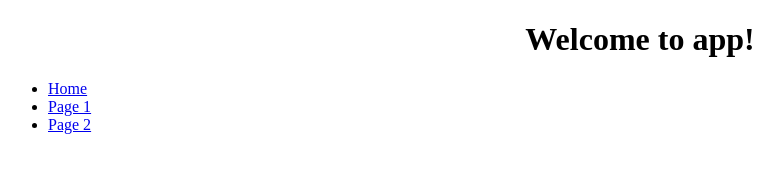
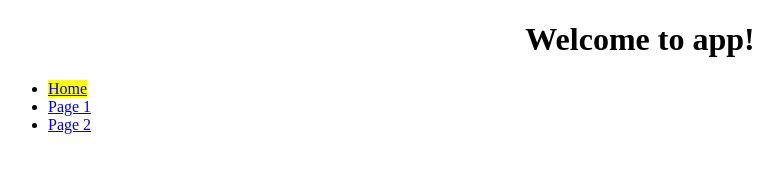
Before and after one commit to coolrare/DCT_106040, an Angular app: page / in a window 1280 px wide. Shown: the top 184 px of the page, without its empty margins (0-783 px from the left). Built offline with nearby package versions, Linux system fonts and the light colour scheme.

Commit message:
04 練習設定 routerLinkActive 與 [routerLinkActiveOptions]="{ exact: true }" 套用路由樣式

```diff
--- a/src/app/app.component.css
+++ b/src/app/app.component.css
@@ -0,0 +1,3 @@
+.active {
+  background-color: yellow;
+}
--- a/src/app/app.component.html
+++ b/src/app/app.component.html
@@ -6,9 +6,10 @@
 </div>
 
 <ul>
-  <li><a routerLink="/">Home</a></li>
-  <li><a [routerLink]="['/', 'page1']">Page 1</a></li>
-  <li><a routerLink="/page2">Page 2</a></li>
+  <li><a routerLinkActive="active" routerLink="/"
+      [routerLinkActiveOptions]="{ exact: true }">Home</a></li>
+  <li><a routerLinkActive="active" routerLink="/page1">Page 1</a></li>
+  <li><a routerLinkActive="active" routerLink="/page2">Page 2</a></li>
 </ul>
 
 <router-outlet></router-outlet>
```
